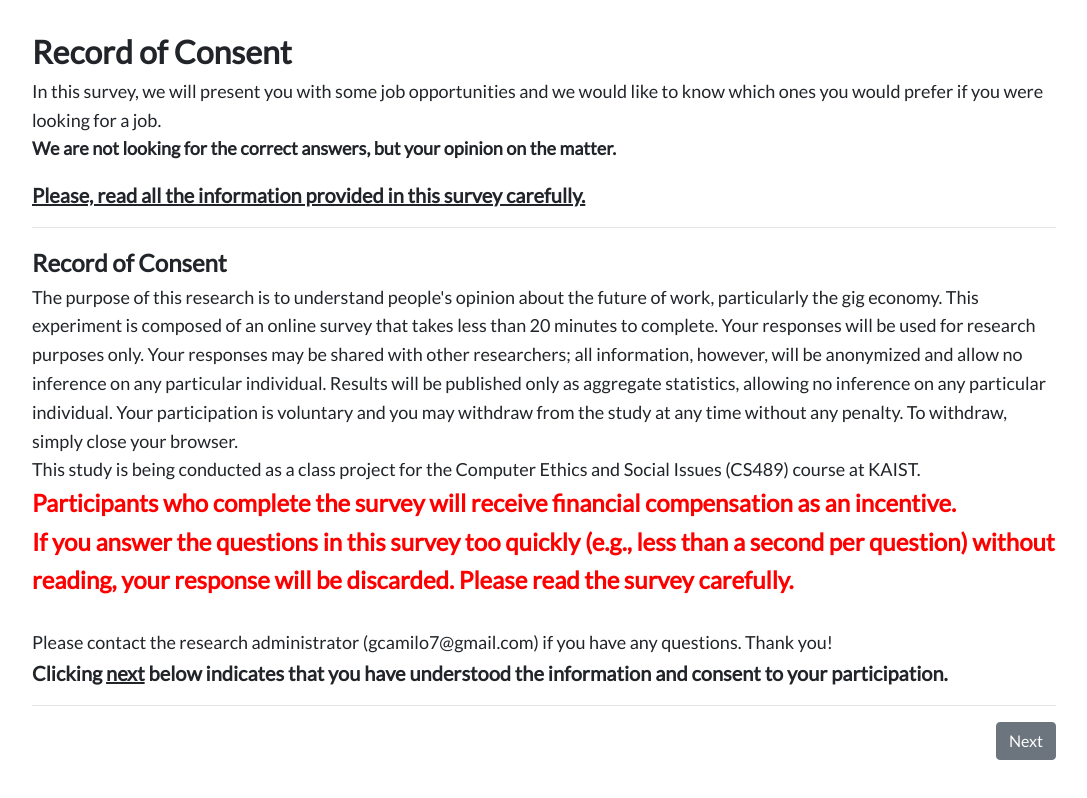
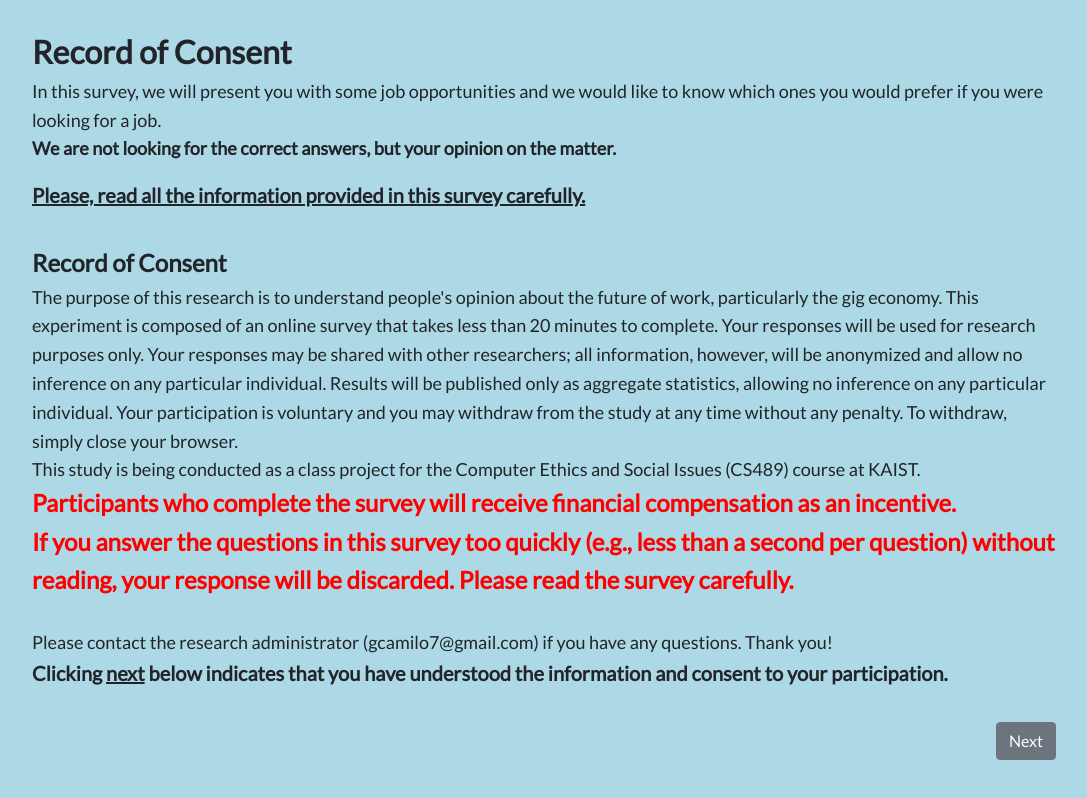
Before and after one commit to nguyenthi47/CS489-GigEcoProject, a React (Create React App) app: page / in a window 1280 px wide. Shown: the top 798 px of the page, without its empty margins (96-1183 px from the left). Built offline with nearby package versions, Linux system fonts and the light colour scheme.

Commit message:
Background and Hr change
1. Changed background
2. Made 'hr' element 'transparent' by changing the color same as background
3. Still deciding on UI of the survey

```diff
--- a/public/index.html
+++ b/public/index.html
@@ -33,7 +33,7 @@
     -->
     <title>React App</title>
   </head>
-  <body>
+  <body style="background-color:#add8e6">
     <noscript>You need to enable JavaScript to run this app.</noscript>
     <div id="root"></div>
     <!--
--- a/src/App.css
+++ b/src/App.css
@@ -3,6 +3,10 @@
   font-family: 'Lato', sans-serif;
   margin: 2% 10% 5%;
   line-height: 1.6;
+}
+
+hr{
+border-color: #add8e6;
 }
 
 .Title {
```
Also changed, not shown: 1 other file (tests, documents, lock files or other folders).
